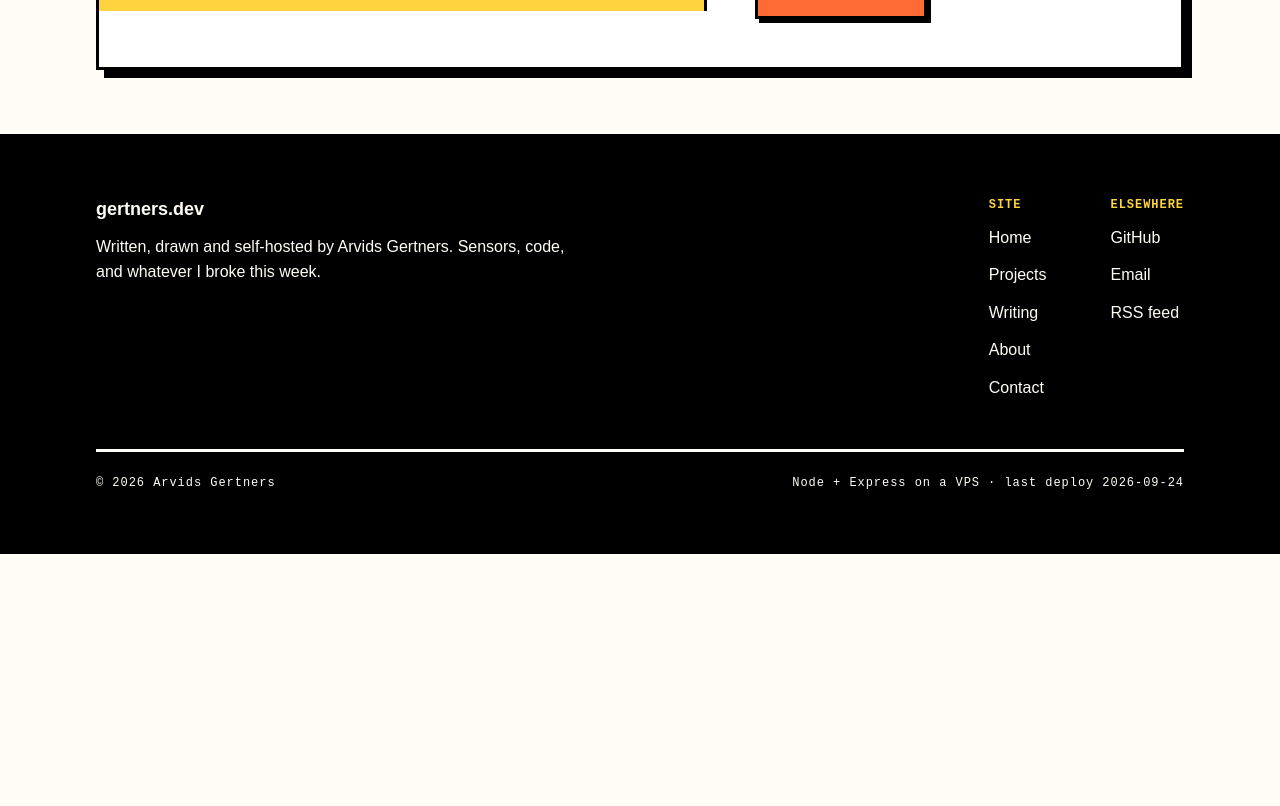
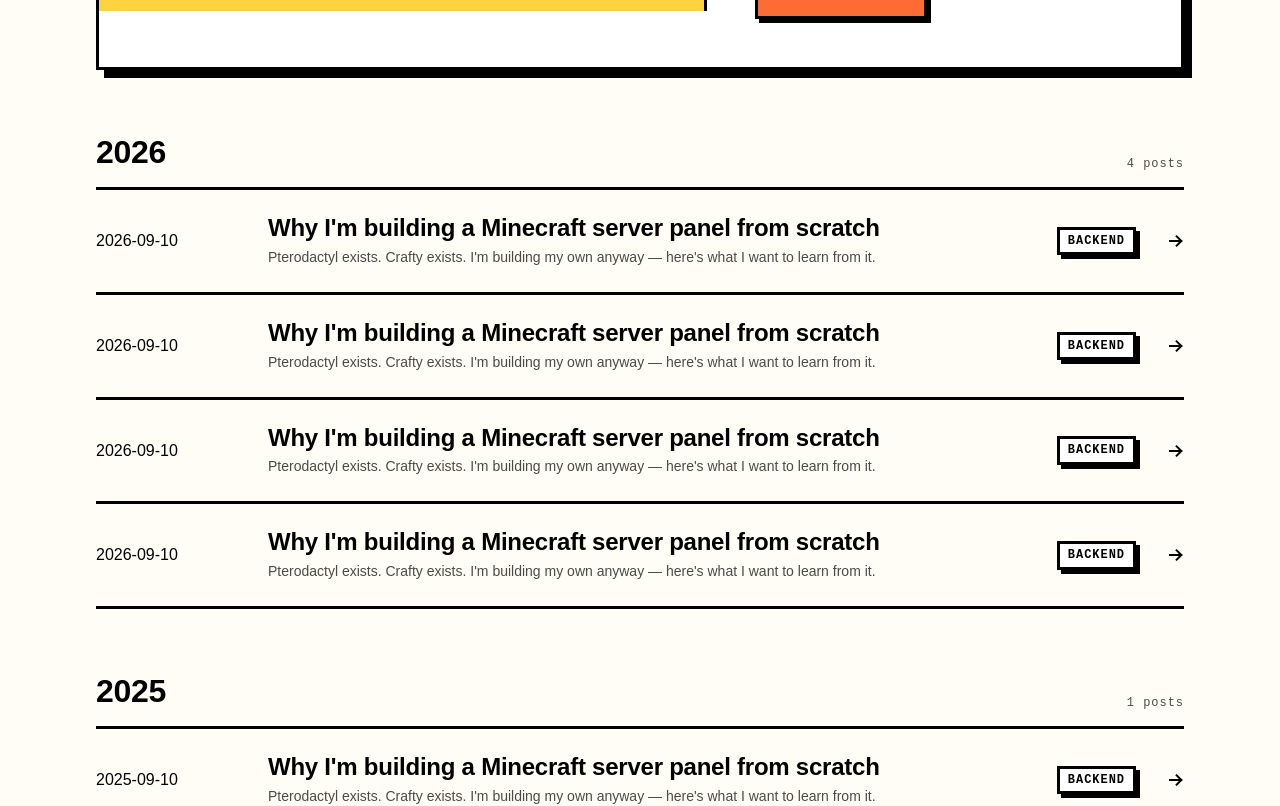
Before and after one commit to ArvidsGertners/gertners.dev, a React (Vite) app: page /writing in a window 1280 px wide. Shown: the part 940-1746 px from the top of the page. Before the commit the page ends 1494 px from the top, so only its background shows below. Built offline with nearby package versions, Linux system fonts and the light colour scheme.

Commit message:
the blog website is complete, posts get procedurally added to archive

```diff
--- /dev/null
+++ b/src/components/blog/sections/Archive.jsx
@@ -0,0 +1,43 @@
+import { posts } from "../../../data/posts";
+import { TagLabel } from "../../ui/TagLabel";
+import { ArrowIcon } from "../../ui/ArrowIcon";
+
+export const Archive = () => {
+  const byYear = Object.groupBy(posts, (post) => post.date.slice(0, 4));
+
+  return (
+    <div className="flex pt-0 px-24 pb-24 flex-col items-start gap-16 self-stretch">
+      {Object.entries(byYear)
+        .reverse()
+        .map(([year, yearPosts]) => (
+          <div className="flex flex-col items-start self-stretch" key={year}>
+            <div className="flex pb-4 justify-between items-end self-stretch border-b-3">
+              <p className="text-ink font-display text-heading-xl">{year}</p>
+              <p className="text-ink-muted font-mono text-label font-normal">
+                {yearPosts.length} posts
+              </p>
+            </div>
+            {yearPosts.map((post) => (
+              <div
+                className="flex py-6 px-0 items-center gap-8 self-stretch border-b-3"
+                key={post.id}
+              >
+                <p className="w-35">{post.date}</p>
+                <div className="flex flex-col items-start gap-1 grow shrink-0 basis-0">
+                  <p className="self-stretch font-display text-heading-l">
+                    {post.title}
+                  </p>
+                  <p className="self-stretch text-ink-muted font-body text-body-s">
+                    {" "}
+                    {post.description}{" "}
+                  </p>
+                </div>
+                <TagLabel>{post.topics[0]}</TagLabel>
+                <ArrowIcon />
+              </div>
+            ))}
+          </div>
+        ))}
+    </div>
+  );
+};
--- a/src/data/posts.js
+++ b/src/data/posts.js
@@ -31,4 +31,20 @@ export const posts = [
     topics: ["Backend", "Node.Js"],
     date: "2026-09-10",
   },
+  {
+    id: 5,
+    title: "Why I'm building a Minecraft server panel from scratch",
+    description:
+      "Pterodactyl exists. Crafty exists. I'm building my own anyway — here's what I want to learn from it.",
+    topics: ["Backend", "Node.Js"],
+    date: "2024-09-10",
+  },
+  {
+    id: 6,
+    title: "Why I'm building a Minecraft server panel from scratch",
+    description:
+      "Pterodactyl exists. Crafty exists. I'm building my own anyway — here's what I want to learn from it.",
+    topics: ["Backend", "Node.Js"],
+    date: "2025-09-10",
+  },
 ];
--- a/src/pages/Blog.jsx
+++ b/src/pages/Blog.jsx
@@ -1,11 +1,13 @@
 import { Header } from "../components/blog/sections/Header";
 import { Featured } from "../components/blog/sections/Featured";
+import { Archive } from "../components/blog/sections/Archive";
 
 export const Blog = () => {
   return (
     <div className="flex flex-col items-start bg-paper">
       <Header />
       <Featured />
+      <Archive />
     </div>
   );
 };
```
